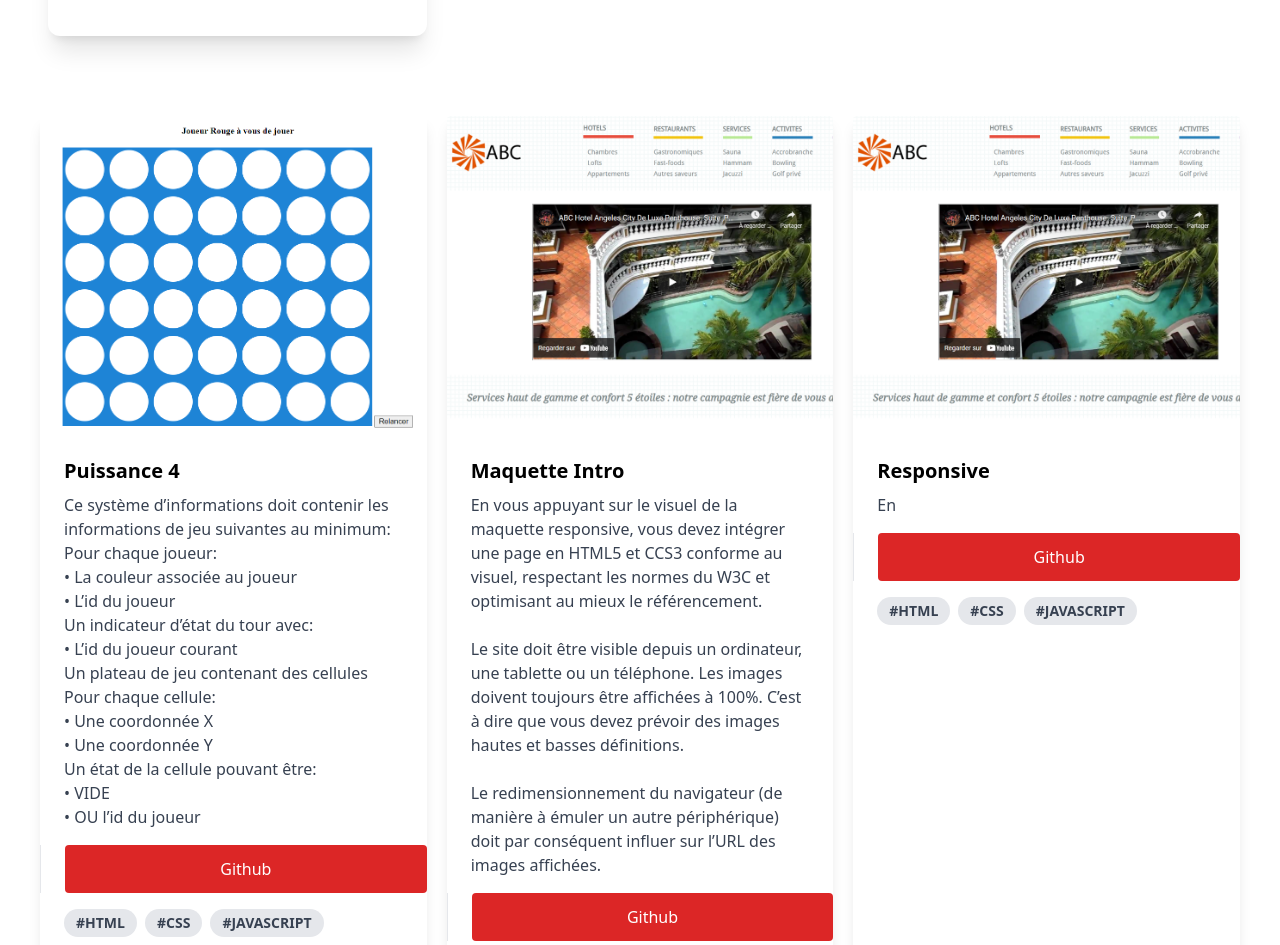
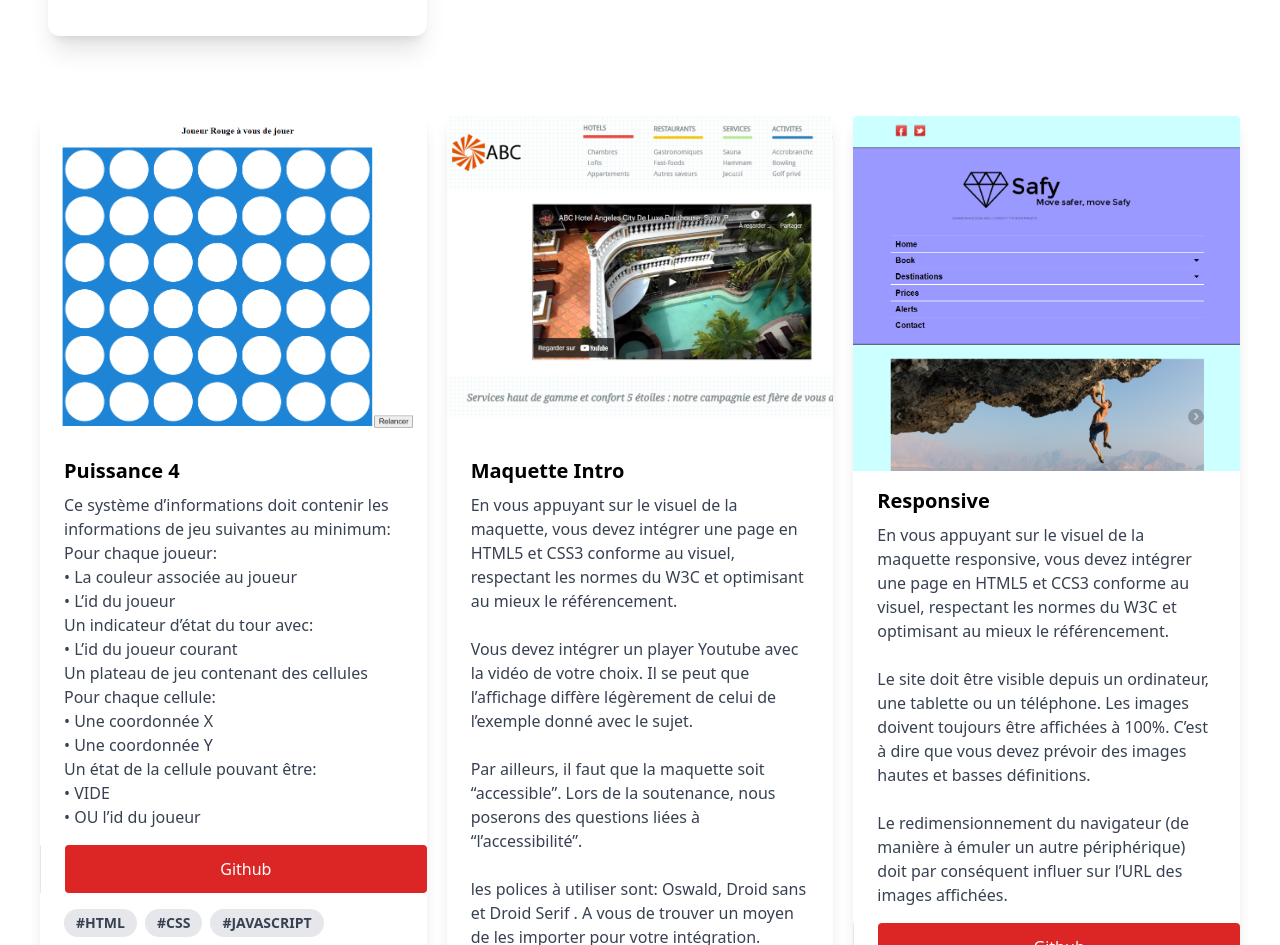
Before and after one commit to KevinJ-Dev/Portfolio, a Vue app in the folder portfolio/: page / in a window 1280 px wide. Shown: the part 3687-4632 px from the top of the page. Built offline with nearby package versions, Linux system fonts and the light colour scheme.

Commit message:
Add new project

```diff
--- a/portfolio/src/components/MyProject.vue
+++ b/portfolio/src/components/MyProject.vue
@@ -30,10 +30,12 @@
       <div class="px-6 py-4">
         <div class="font-bold text-xl mb-2">Maquette Intro</div>
         <p class="text-gray-700 text-base">
-          En vous appuyant sur le visuel de la maquette responsive, vous devez intégrer une page en HTML5 et CCS3
-          conforme au visuel, respectant les normes du W3C et optimisant au mieux le référencement. <br><br> Le site doit être visible depuis un ordinateur, une tablette ou un téléphone. Les images doivent toujours
-          être affichées à 100%. C’est à dire que vous devez prévoir des images hautes et basses définitions. <br><br>Le redimensionnement du navigateur (de manière à émuler un autre périphérique) doit par conséquent influer sur
-          l’URL des images affichées.
+          En vous appuyant sur le visuel de la maquette, vous devez intégrer une page en HTML5 et CSS3 conforme
+          au visuel, respectant les normes du W3C et optimisant au mieux le référencement.
+          <br><br> Vous devez intégrer un player Youtube avec la vidéo de votre choix. Il se peut que l’affichage diffère légèrement de celui de l’exemple donné avec le sujet.
+          <br><br> Par ailleurs, il faut que la maquette soit “accessible”. Lors de la soutenance, nous poserons des questions
+          liées à “l’accessibilité”. <br><br> les polices à utiliser sont: Oswald, Droid sans et Droid Serif . A vous de trouver un moyen de les importer
+          pour votre intégration.
         </p>
       </div>
       <div class="border-t py-8 px-6 md:px-12 md:py-16 lg:border-t-0 lg:border-l lg:py-0 lg:pr-0 lg:pl-6">
@@ -50,11 +52,16 @@
 
     <!--Card 3-->
     <div class="rounded overflow-hidden shadow-lg">
-      <img class="w-full" src="../assets/MaquetteIntro.png" alt="Responsive">
+      <img class="w-full" src="../assets/Responsive.png" alt="Responsive">
       <div class="px-6 py-4">
         <div class="font-bold text-xl mb-2">Responsive</div>
         <p class="text-gray-700 text-base">
-          En
+          En vous appuyant sur le visuel de la maquette responsive, vous devez intégrer une page en HTML5 et CCS3
+          conforme au visuel, respectant les normes du W3C et optimisant au mieux le référencement.
+          <br><br> Le site doit être visible depuis un ordinateur, une tablette ou un téléphone. Les images doivent toujours
+          être affichées à 100%. C’est à dire que vous devez prévoir des images hautes et basses définitions. <br><br>Le redimensionnement du navigateur (de manière à émuler un autre périphérique) doit par conséquent influer sur
+          l’URL des images affichées.
+
         </p>
       </div>
       <div class="border-t py-8 px-6 md:px-12 md:py-16 lg:border-t-0 lg:border-l lg:py-0 lg:pr-0 lg:pl-6">
```
Also changed, not shown: portfolio/src/assets/Responsive.png (added).
